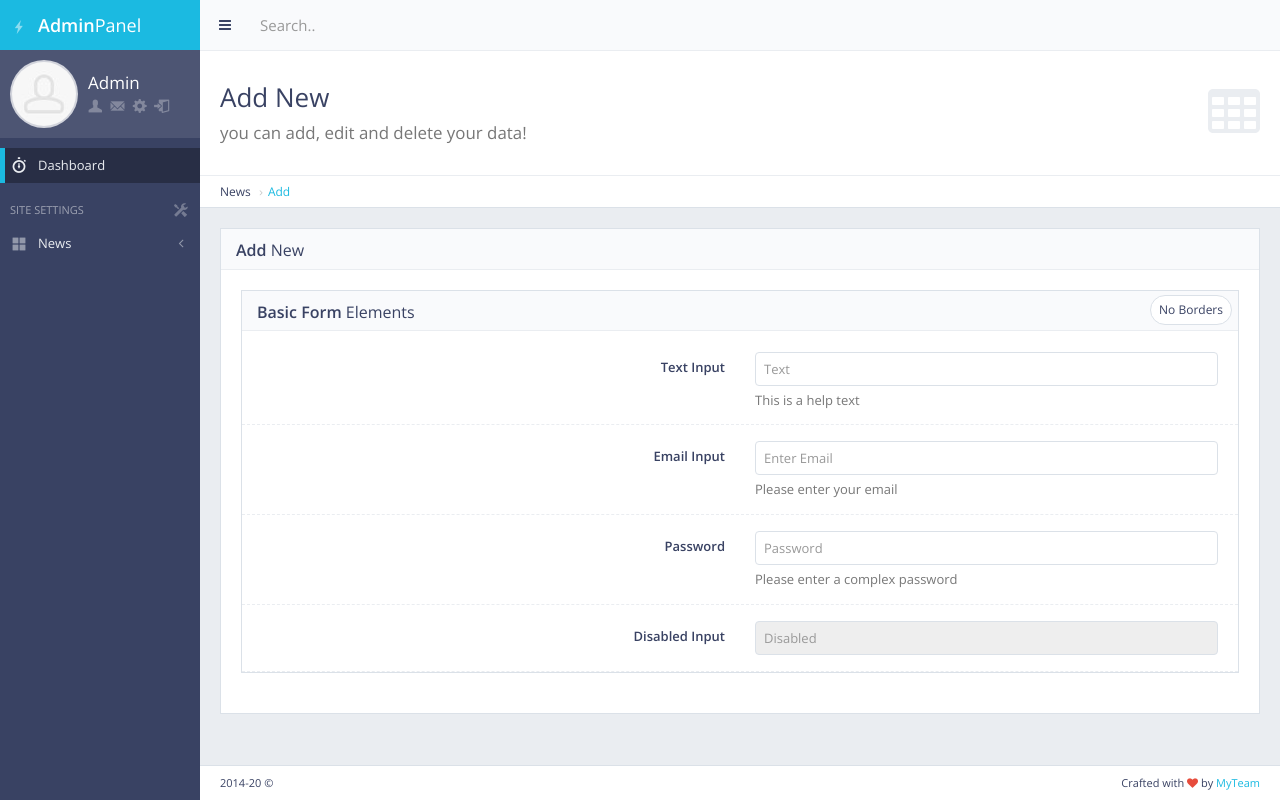
After one commit to ConteAlexandre/FirstSiteDjango, a Django app: page /panel/news/add/ in a window 1280 px wide. The commit adds this page. Run offline with Django 3.2, Linux system fonts and the light colour scheme; some libraries are stand-ins or nearby versions.

Commit message:
Add the new page for add an object

```diff
--- a/main/templates/back/master.html
+++ b/main/templates/back/master.html
@@ -142,7 +142,7 @@
                                     <a href="#" class="sidebar-nav-menu"><i class="fa fa-angle-left sidebar-nav-indicator sidebar-nav-mini-hide"></i><i class="gi gi-show_big_thumbnails sidebar-nav-icon"></i><span class="sidebar-nav-mini-hide">News</span></a>
                                     <ul>
                                         <li>
-                                            <a href="#">Add News</a>
+                                            <a href="/panel/news/add">Add News</a>
                                         </li>
                                         <li>
                                             <a href="/panel/news/list">News List</a>
--- /dev/null
+++ b/main/templates/back/news_add.html
@@ -0,0 +1,89 @@
+{% extends 'back/master.html' %}
+{% load static %}
+
+
+{% block mainblock %}
+    <!-- Page content -->
+        <div id="page-content">
+            <!-- Datatables Header -->
+            <div class="content-header">
+                <div class="header-section">
+                    <h1>
+                        <i class="fa fa-table"></i>Add New<br><small> you can add, edit and delete your data!</small>
+                    </h1>
+                </div>
+            </div>
+            <ul class="breadcrumb breadcrumb-top">
+                <li>News</li>
+                <li><a href="/panel/news/add">Add</a></li>
+            </ul>
+            <!-- END Datatables Header -->
+            <!-- Datatables Content -->
+                <div class="block full">
+                            <div class="block-title">
+                                <h2><strong>Add</strong> New</h2>
+                            </div>
+
+                            <div class="table-responsive">
+
+                                <div class="row">
+                            <div class="col-md-12">
+                                <!-- Basic Form Elements Block -->
+                                <div class="block">
+                                    <!-- Basic Form Elements Title -->
+                                    <div class="block-title">
+                                        <div class="block-options pull-right">
+                                            <a href="javascript:void(0)" class="btn btn-alt btn-sm btn-default toggle-bordered enable-tooltip" data-toggle="button" title="Toggles .form-bordered class">No Borders</a>
+                                        </div>
+                                        <h2><strong>Basic Form</strong> Elements</h2>
+                                    </div>
+                                    <!-- END Form Elements Title -->
+
+                                    <!-- Basic Form Elements Content -->
+                                    <form action="page_forms_general.html" method="post" enctype="multipart/form-data" class="form-horizontal form-bordered" onsubmit="return false;">
+                                        <div class="form-group">
+                                            <label class="col-md-6 control-label" for="example-text-input">Text Input</label>
+                                            <div class="col-md-6">
+                                                <input type="text" id="example-text-input" name="example-text-input" class="form-control" placeholder="Text">
+                                                <span class="help-block">This is a help text</span>
+                                            </div>
+                                        </div>
+                                        <div class="form-group">
+                                            <label class="col-md-6 control-label" for="example-email-input">Email Input</label>
+                                            <div class="col-md-6">
+                                                <input type="email" id="example-email-input" name="example-email-input" class="form-control" placeholder="Enter Email">
+                                                <span class="help-block">Please enter your email</span>
+                                            </div>
+                                        </div>
+                                        <div class="form-group">
+                                            <label class="col-md-6 control-label" for="example-password-input">Password</label>
+                                            <div class="col-md-6">
+                                                <input type="password" id="example-password-input" name="example-password-input" class="form-control" placeholder="Password">
+                                                <span class="help-block">Please enter a complex password</span>
+                                            </div>
+                                        </div>
+                                        <div class="form-group">
+                                            <label class="col-md-6 control-label" for="example-disabled-input">Disabled Input</label>
+                                            <div class="col-md-6">
+                                                <input type="text" id="example-disabled-input" name="example-disabled-input" class="form-control" placeholder="Disabled" disabled>
+                                            </div>
+                                        </div>
+                                    </form>
+                                    <!-- END Basic Form Elements Content -->
+                                </div>
+                                <!-- END Basic Form Elements Block -->
+                            </div>
+                        </div>
+
+                            </div>
+                        </div>
+            <!-- END Datatables Content -->
+        </div>
+    <!-- END Page Content -->
+{% endblock %}
+
+{% block footerblock %}
+        <!-- Load and execute javascript code used only in this page -->
+        <script src="{% static 'back/' %}js/pages/tablesDatatables.js"></script>
+        <script>$(function(){ TablesDatatables.init(); });</script>
+{% endblock %}
--- a/news/urls.py
+++ b/news/urls.py
@@ -9,5 +9,8 @@ urlpatterns = [
     url(r'^new/(?P<word>.*)/$', views.news_detail, name="news_detail"),
 
     # The url for listing the news in the panel
-    url(r'^panel/news/list/$', views.news_list, name="news_list")
+    url(r'^panel/news/list/$', views.news_list, name="news_list"),
+
+    # The url for added the news in the panel
+    url(r'^panel/news/add/$', views.news_add, name="news_add")
 ]
--- a/news/views.py
+++ b/news/views.py
@@ -25,3 +25,9 @@ def news_list(request):
 
     # We return the file html who correspond at the page who correspond with the name method
     return render(request, 'back/news_list.html', { 'news': news })
+
+def news_add(request):
+
+
+    # Define a new page for add a new
+    return render(request, 'back/news_add.html')
```
